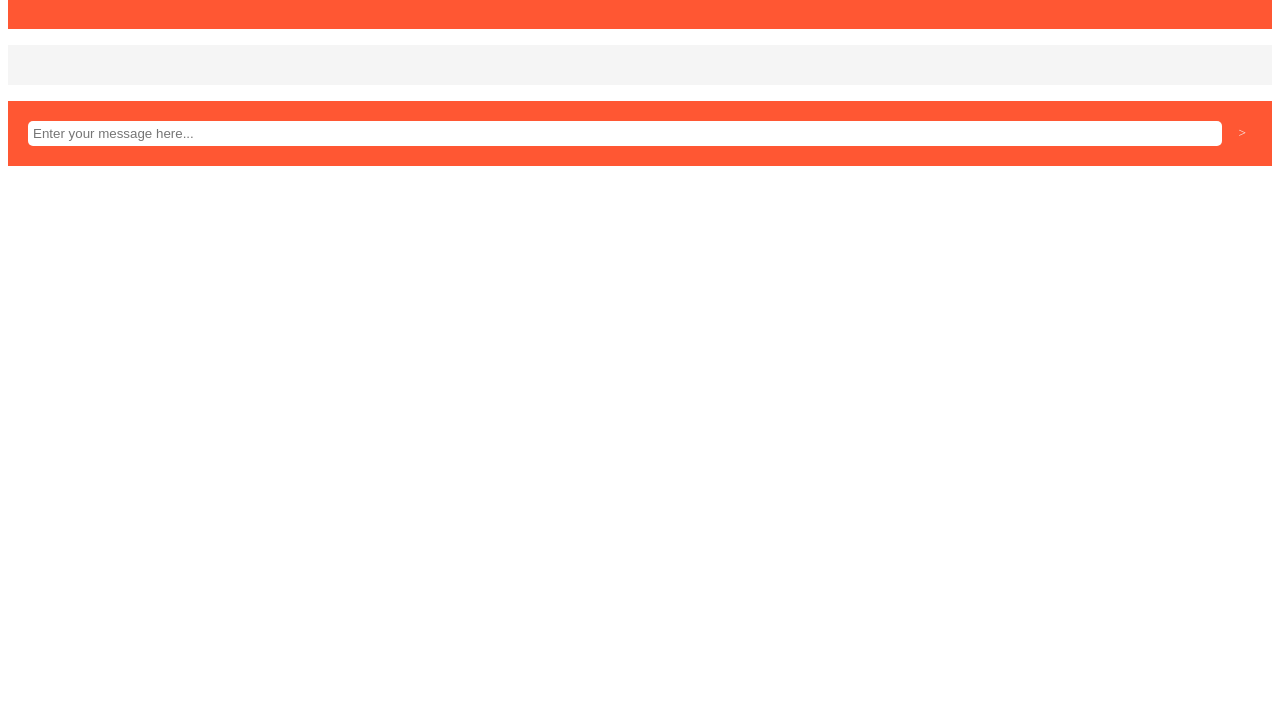
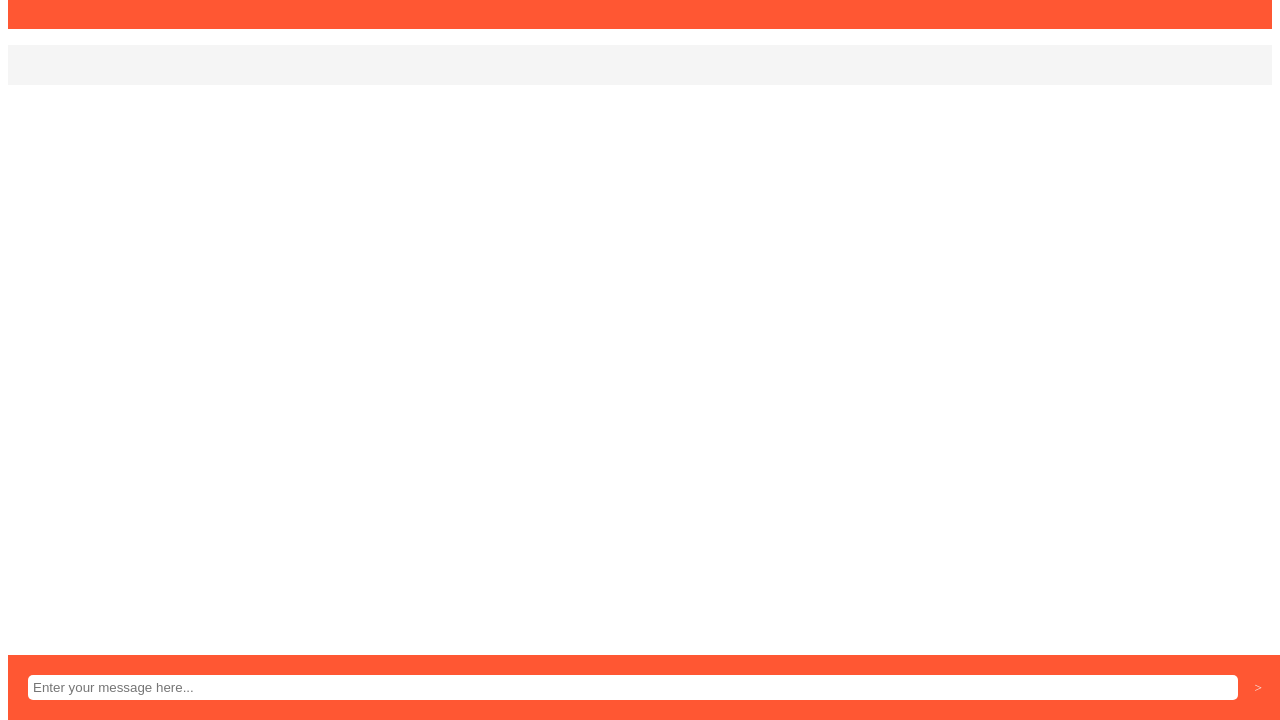
Before and after one commit to KDT-IaaS-Class-One-Group/Web-Prompt, a website: page frontEnd/index.html in a window 1280 px wide. Shown: the part 80-800 px from the top of the page. Drawn offline with Linux system fonts and the light colour scheme.

Commit message:
Fix: Footer(프롬프트 입력창)은 움직이지 않고 하단에 고정되도록 스타일링 개선

```diff
--- a/frontEnd/index.css
+++ b/frontEnd/index.css
@@ -43,11 +43,15 @@ li {
 
 /* Footer Styles */
 #Footer {
+  position: fixed;
+  bottom: 0;
   background-color: #FF5733; /* Primary color */
   color: #F5F5F5; /* Background color */
   padding: 20px;
   display: flex;
   align-items: center;
+  width: 100%;
+  box-sizing: border-box; /* 추가된 부분 */
 }
 
 #textBox {
@@ -56,6 +60,7 @@ li {
   padding: 5px;
   border: none;
   border-radius: 5px;
+  box-sizing: border-box; /* 추가된 부분 */
 }
 
 #submitButton {
```
